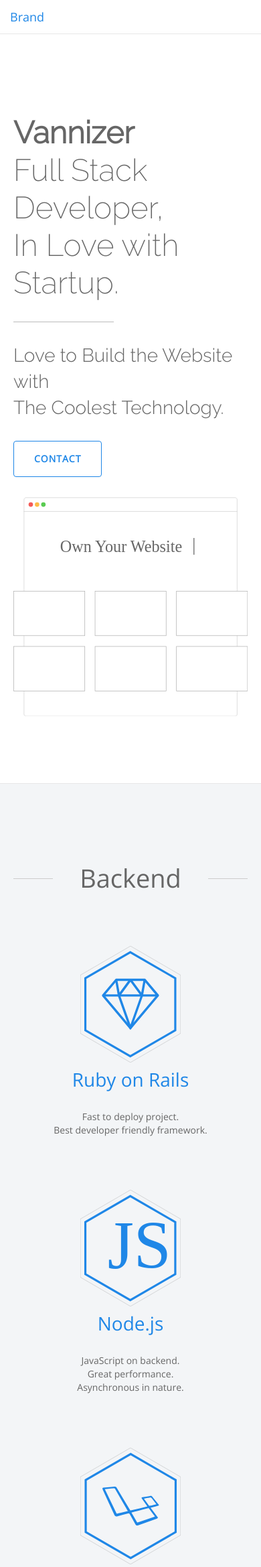
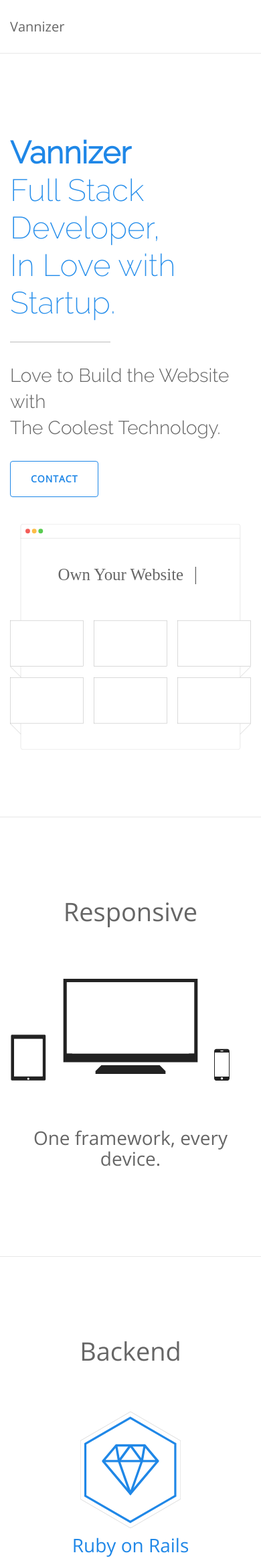
Before and after one commit to HamChao/VannizerPort, a PHP site: page / in a window 390 px wide. Shown: the top 2339 px of the page at 67% size. Run offline with PHP 8.4, Linux system fonts and the light colour scheme; some libraries are stand-ins or nearby versions.

Commit message:
Fix font size bug in mobile view. - add some meta in head Add Responsive's section. Add Footer's section. Edit Navbar component. - change font size. - no background on hover.

```diff
--- a/index.html
+++ b/index.html
@@ -2,8 +2,10 @@
 <html lang="en">
 <head>
 	<meta charset="UTF-8">
+    <meta name="viewport" content="width=device-width, initial-scale=1">
 	<title>Document</title>
 	<link rel="stylesheet" href="stylesheets/main.css">
+	<link rel="stylesheet" href="https://maxcdn.bootstrapcdn.com/font-awesome/4.5.0/css/font-awesome.min.css">
 </head>
 <body>
 	<div class="navbar navbar-custom navbar-fixed-top">
@@ -16,33 +18,17 @@
 	        <span class="icon-bar"></span>
 	        <span class="icon-bar"></span>
 	      </button>
-	      <a class="navbar-brand" href="#">Brand</a>
+	      <a class="navbar-brand primary-color" href="#">Vannizer</a>
 	    </div>
 
 	    <!-- Collect the nav links, forms, and other content for toggling -->
 	    <div class="collapse navbar-collapse" id="bs-example-navbar-collapse-1">
-	      <ul class="nav navbar-nav">
+	      <ul class="nav navbar-nav navbar-right">
 	        <li>
-	        	<a href="#">Link</a>
+	        	<a href="#">Articles</a>
         	</li>
-	      </ul>
-	      <form class="navbar-form navbar-left" role="search">
-	        <div class="form-group">
-	          <input type="text" class="form-control" placeholder="Search">
-	        </div>
-	        <button type="submit" class="btn btn-default">Submit</button>
-	      </form>
-	      <ul class="nav navbar-nav navbar-right">
-	        <li><a href="#">Link</a></li>
-	        <li class="dropdown">
-	          <a href="#" class="dropdown-toggle" data-toggle="dropdown" role="button" aria-haspopup="true" aria-expanded="false">Dropdown <span class="caret"></span></a>
-	          <ul class="dropdown-menu">
-	            <li><a href="#">Action</a></li>
-	            <li><a href="#">Another action</a></li>
-	            <li><a href="#">Something else here</a></li>
-	            <li role="separator" class="divider"></li>
-	            <li><a href="#">Separated link</a></li>
-	          </ul>
+	        <li>
+	        	<a id="link" href="#">Contact</a>
 	        </li>
 	      </ul>
 	    </div><!-- /.navbar-collapse -->
@@ -51,9 +37,9 @@
 	<div class="section-top">
 		<div class="container wrapper">
 			<div class="row">
-				<div class="col-md-5 web-no-padding">
-					<h1>
-						<strong>Vannizer</strong>
+				<div class="col-md-5">
+					<h1 class="secondary-color">
+						<strong class="primary-color">Vannizer</strong>
 						<br>
 						Full Stack Developer,
 						<br>
@@ -64,18 +50,33 @@
 						<br>
 						The Coolest Technology.
 					</h2>
-					<button class="btn-custom color-1 seperate">CONTACT</button>
+					<button id="link" class="btn-custom color-1 seperate">CONTACT</button>
 				</div>
-				<div class="col-md-7 web-no-padding">
+				<div class="col-md-7">
 					<img src="images/HeadComponent.svg" alt="" width="100%">
 				</div>
 			</div>
 		</div>
 	</div>
-	<div class="section-gray">
+	<div class=section>
+		<div class="container wrapper text-center">
+			<h3>
+				Responsive
+			</h3>
+			<!-- <p>One framework, every device.</p> -->
+			<img class="responsive-icon" src="images/responsive.svg" alt="">
+			<br>
+			<br>
+			<br>
+			<h4>
+				One framework, every device.
+			</h4>
+		</div>
+	</div>
+	<div class="section">
 		<div class="container wrapper">
 			<div>
-				<div class="home-title">
+				<div>
 					<h3 class="text-center">
 						Backend
 					</h3>
@@ -106,7 +107,7 @@
 			</div>
 			<div class="skill-wrapper">
 				<div class="row">
-					<div class="col-md-12 home-title">
+					<div class="col-md-12">
 						<h3 class="text-center">
 							Frontend
 						</h3>
@@ -138,7 +139,7 @@
 			</div>
 			<div class="skill-wrapper">
 				<div class="row">
-					<div class="col-md-12 home-title">
+					<div class="col-md-12">
 						<h3 class="text-center">
 							More
 						</h3>
@@ -160,38 +161,6 @@
 						<p>Behaviour Driven Development for Ruby. <br> Making TDD Productive and Fun. </p>
 					</div>
 				</div>
-			</div>
-		</div>
-	</div>
-	<div class="section">
-		<div class="container wrapper">
-			<div class="row">
-				<div class="col-md-6"></div>
-				<div class="col-md-6">
-					<h4 class="primary-color">
-						TDD (Test Driven Development)
-					</h4>
-					<p>
-						Good test gonna make good application. <br> Short cycle and always know what are you doing.
-					</p>
-				</div>
-			</div>
-		</div>
-	</div>
-	<div class="section">
-		<div class="container wrapper">
-			<div class="row">
-				<div class="col-md-6">
-					<h4 class="primary-color">
-						SCRUM
-					</h4>
-					<p>
-						Meeting, Disucussing, Catach Up. Who don't like it?
-						<br>
-						You always know what should you do and head to the right way.
-					</p>
-				</div>
-				<div class="col-md-6"></div>
 			</div>
 		</div>
 	</div>
@@ -220,31 +189,67 @@
 		</div>
 	</div>
 	<div class="section">
-		<a href="#">
+		<div class="container wrapper text-center">
+			<h3>
+				Startup
+			</h3>
+			<h4>
+				We build our own product.
+			</h4>
+		</div>
+	</div>
+	<div class="section">
+		<a href="">
 			<div class="cover1">
-				<img src="images/apple_pay_xlarge.jpg" alt="">
+				<img src="images/mac.jpg" alt="">
 			</div>
 		</a>
 	</div>
-	<div class="section">
+	<div class="section-gray">
 		<div class="container wrapper text-center">
 			<h3>
-				Freelance
+				And ready to make some for you
 			</h3>
-			<p>
-				In sometimes I'll be a
-			</p>
-			<h4 class="primary-color">
-				Web Dev | Consultant
-			</h4>
 		</div>
 	</div>
-
+	<div class="footer" id="contact">
+		<div class="container wrapper text-center">
+			<h2>
+				GET IN TOUCH
+			</h2>
+			<h4 class="secondary-color">
+				pallop.chao@gmail.com
+			</h4>
+ 			<div class="row">
+				<div class="col-md-4 text-center">
+					<a href="https://th.linkedin.com/in/pallop">
+						<i class="skill-icon fa fa-linkedin fa-5x"></i>
+					</a>
+				</div>
+				<div class="col-md-4 text-center">
+					<a href="https://github.com/HamChao">
+						<i class="skill-icon fa fa-github fa-5x"></i>
+					</a>
+				</div>
+				<div class="col-md-4 text-center">
+					<a href="http://steamcommunity.com/profiles/76561198061798873/">
+						<i class="skill-icon fa fa-steam-square fa-5x"></i>
+					</a>
+				</div>
+			</div>
+		</div>
+	</div>
 	<script src="js/jquery-1.12.0.min.js"></script>
 	<script src="js/bootstrap.min.js"></script>
 	<script src="js/jquery.bootstrap-autohidingnavbar.min.js"></script>
 	<script>
-	  $("div.navbar-fixed-top").autoHidingNavbar();
+		$("div.navbar-fixed-top").autoHidingNavbar();
+
+		$("#link").click(function() {
+		    $('html, body').animate({
+		        scrollTop: $("#contact").offset().top
+		    }, 2000);
+		});
 	</script>
 </body>
 </html>
--- a/scss/frameworks/_custom-buttons.scss
+++ b/scss/frameworks/_custom-buttons.scss
@@ -26,7 +26,7 @@
 		width: 100%;
 	}
 	&.seperate {
-		margin-bottom: 30px;
+		margin-bottom: 40px;
 	}
 	&.btn-left {
 		float: left;
--- a/scss/frameworks/_mixins.scss
+++ b/scss/frameworks/_mixins.scss
@@ -7,11 +7,11 @@
 }
 
 @mixin transition-all($times) {
-  -webkit-transition: all $times linear;
-     -moz-transition: all $times linear;
-      -ms-transition: all $times linear;
-       -o-transition: all $times linear;
-          transition: all $times linear;
+  -webkit-transition: all $times ease-in-out;
+     -moz-transition: all $times ease-in-out;
+      -ms-transition: all $times ease-in-out;
+       -o-transition: all $times ease-in-out;
+          transition: all $times ease-in-out;
 }
 
 @mixin border-radius($size) {
--- a/scss/themes/_header.scss
+++ b/scss/themes/_header.scss
@@ -1,18 +1,27 @@
+$navbar-height: 80px;
 body {
 	color: $primary-text-color;
 	font-family: "Open Sans", "Helvetica Neue", Helvetica, Arial, sans-serif;
-	padding-top: 50px;
+	padding-top: $navbar-height;
+	@include transition-all(0.8s);
 }
-.navbar {
+.navbar.navbar-fixed-top.navbar-custom {
     border-bottom: 1px solid $border-color;
     margin-bottom: 0px;
-
-	&.navbar-custom {
-	    background: #fff;
-	}
+    background: #fff;
+    min-height: $navbar-height;
+    .container {
+    	margin-top: (($navbar-height - 50px) / 2px) * 1px;
+		a {
+			font-size: 20px;
+			font-weight: 300;
+			background: none;
+    	}
+    }
 }
-
 a {
+	background: none;
+	@include transition-all(0.2s);
 	&:link, &:visited {
 		color: $primary-text-color;
 	}
@@ -46,12 +55,17 @@ h2 {
 }
 h3 {
 	font-size: 38px;
-	font-weight: 100;
+	font-weight: 300;
+	margin-bottom: 30px;
 }
 h4 {
 	font-size: 28px;
 	font-weight: 300;
 	margin-bottom: 30px;
+}
+p {
+	font-size: 20px;
+	font-weight: 300;
 }
 
 // Layout
@@ -69,7 +83,8 @@ h4 {
 	background: #f3f5f7;
 }
 .wrapper {
-	padding: 100px 20px;
+	padding-top: 100px;
+	padding-bottom: 100px;
 	@media (min-width: 1200px) {
 		&.right {
 			padding-left: 80px;
@@ -81,15 +96,21 @@ h4 {
 	background: #000;
     img {
 		@include transition-all(0.2s);
-		height: 100%;
+		width: 100%;
 		&:hover {
 			opacity: 0.5;
 		}
 	}
 }
-@media (min-width: 1200px) {
-	.web-no-padding {
-		padding: 0px;
+.footer {
+	background: #2e3234;
+	overflow: hidden;
+	.wrapper {
+		padding-top: 60px;
+		padding-bottom: 60px;
+	}
+	h2 {
+		color: #fff;
 	}
 }
 
@@ -106,7 +127,7 @@ h4 {
 }
 .skill-icon {
 	width: 150px;
-	margin-top: 70px;
+	margin-top: 40px;
 }
 
 
@@ -134,3 +155,9 @@ h4 {
 	    background-color: #ccc;
 	}
 }
+
+.responsive-icon {
+	margin-top: 50px;
+	margin-bottom: 20px;
+	max-width: 700px;
+}
```
Also changed, not shown: images/HeadComponent.svg, images/mac.jpg (added), images/responsive.svg (added), stylesheets/main.css, 2 other files.
